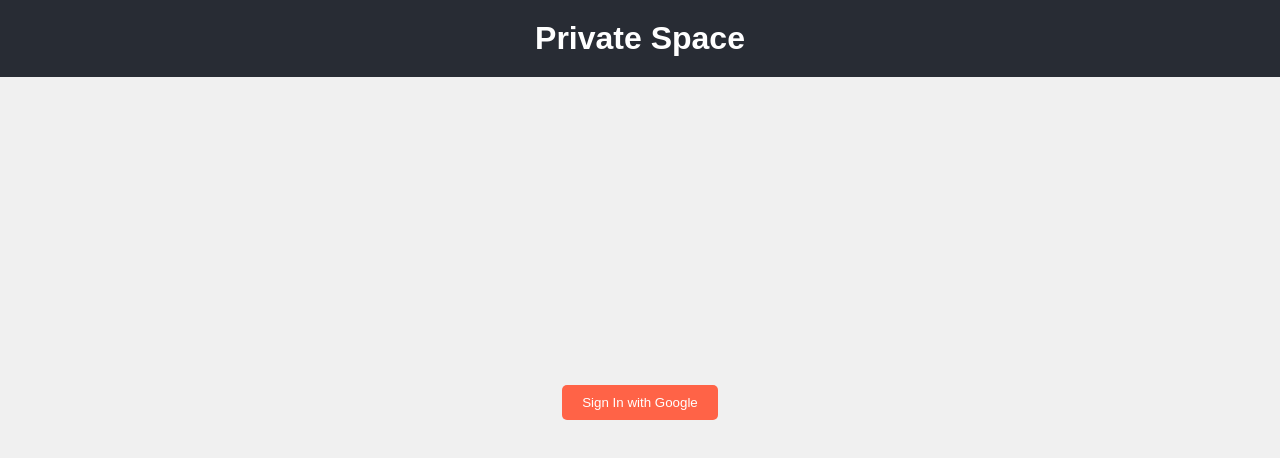
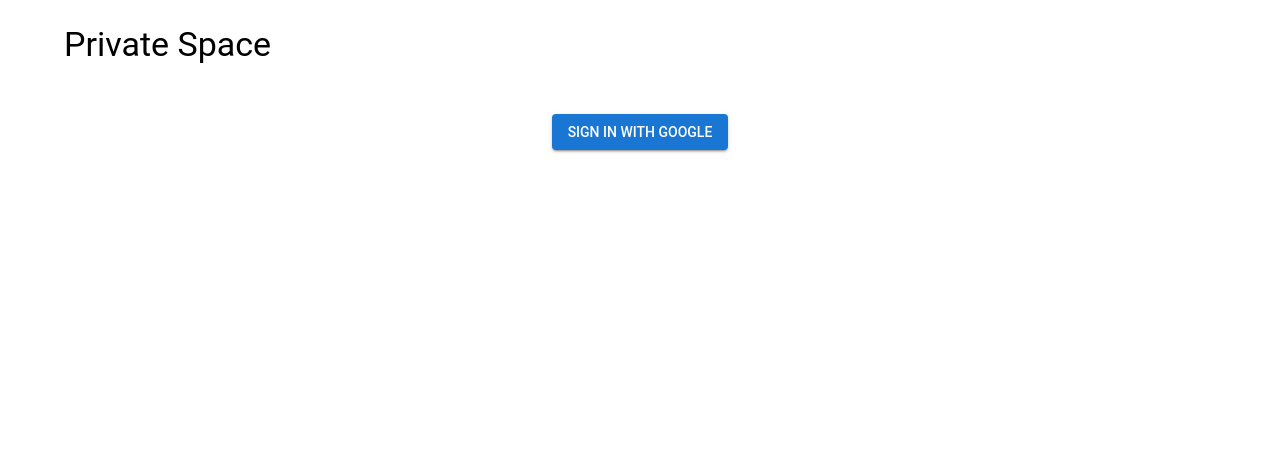
Before and after one commit to Sri2k/private_space, a React (Create React App) app: page / in a window 1280 px wide. Shown: the top 458 px of the page. Built offline with nearby package versions, Linux system fonts and the light colour scheme; no server answers.

Commit message:
Added MUI and working version

```diff
--- a/package.json
+++ b/package.json
@@ -6,6 +6,7 @@
   "dependencies": {
     "@emotion/react": "^11.13.0",
     "@emotion/styled": "^11.13.0",
+    "@mui/icons-material": "^5.16.4",
     "@mui/material": "^5.16.4",
     "@testing-library/jest-dom": "^5.17.0",
     "@testing-library/react": "^13.4.0",
--- a/src/App.tsx
+++ b/src/App.tsx
@@ -1,26 +1,28 @@
 import React from 'react';
 import { useAuthState } from 'react-firebase-hooks/auth';
+import { auth } from './firebaseConfig';
 import ChatRoom from './ChatRoom';
 import SignIn from './SignIn';
-import { auth } from './firebaseConfig';
-import './App.css';
 import SignOut from './SignOut';
+import { Container, Typography, Box, CircularProgress } from '@mui/material';
 
-const App = () =>
+const App: React.FC = () =>
 {
   const [user, loading, error] = useAuthState(auth);
 
-  if (loading) return <div>Authenticating...</div>;
-  if (error) return <div>Authentication Error: {error.message}</div>;
+  if (loading) return <Box display="flex" justifyContent="center" mt={4}><CircularProgress /></Box>;
+  if (error) return <Box display="flex" justifyContent="center" mt={4}><Typography color="error">Authentication Error: {error.message}</Typography></Box>;
 
   return (
-    <div className="App">
-      <header>
-        <h1>Private Space</h1>
+    <Container>
+      <Box display="flex" justifyContent="space-between" alignItems="center" py={2}>
+        <Typography variant="h4">Private Space</Typography>
         {user && <SignOut />}
-      </header>
-      <section>{user ? <ChatRoom /> : <SignIn />}</section>
-    </div>
+      </Box>
+      <Box mt={2}>
+        {user ? <ChatRoom /> : <SignIn />}
+      </Box>
+    </Container>
   );
 };
 
--- a/src/ChatMessage.css
+++ /dev/null
@@ -1,30 +0,0 @@
-.message {
-    display: flex;
-    align-items: center;
-    padding: 10px;
-    margin: 10px 0;
-    border-radius: 10px;
-    max-width: 60%;
-    word-wrap: break-word;
-}
-
-.message.sent {
-    background-color: #dcf8c6;
-    align-self: flex-end;
-}
-
-.message.received {
-    background-color: #f1f0f0;
-    align-self: flex-start;
-}
-
-.message img {
-    width: 40px;
-    height: 40px;
-    border-radius: 50%;
-    margin-right: 10px;
-}
-
-.message p {
-    margin: 0;
-}
--- a/src/ChatMessage.tsx
+++ b/src/ChatMessage.tsx
@@ -1,6 +1,6 @@
 import React from 'react';
 import { auth } from './firebaseConfig';
-import './ChatMessage.css';
+import { Box, Avatar, Typography } from '@mui/material';
 
 interface ChatMessageProps
 {
@@ -19,10 +19,28 @@
     const messageClass = uid === auth.currentUser?.uid ? 'sent' : 'received';
 
     return (
-        <div className={`message ${messageClass}`}>
-            <img src={photoURL} alt="User avatar" />
-            <p>{text}</p>
-        </div>
+        <Box
+            display="flex"
+            alignItems="center"
+            justifyContent={messageClass === 'sent' ? 'flex-end' : 'flex-start'}
+            my={1}
+        >
+            {messageClass === 'received' && (
+                <Avatar src={photoURL} alt="User avatar" sx={{ mr: 1 }} />
+            )}
+            <Box
+                bgcolor={messageClass === 'sent' ? 'primary.main' : 'grey.300'}
+                color={messageClass === 'sent' ? 'primary.contrastText' : 'text.primary'}
+                px={2}
+                py={1}
+                borderRadius={1}
+            >
+                <Typography variant="body1">{text}</Typography>
+            </Box>
+            {messageClass === 'sent' && (
+                <Avatar src={photoURL} alt="User avatar" sx={{ ml: 1 }} />
+            )}
+        </Box>
     );
 };
 
--- a/src/ChatRoom.css
+++ /dev/null
@@ -1,37 +0,0 @@
-main {
-    flex-grow: 1;
-    padding: 20px;
-    background-color: white;
-    max-height: 70vh;
-    overflow-y: auto;
-    border: 1px solid #ccc;
-    border-radius: 10px;
-    margin-bottom: 10px;
-}
-
-form {
-    display: flex;
-    justify-content: center;
-    padding: 10px;
-}
-
-form input {
-    width: 80%;
-    padding: 10px;
-    border: 1px solid #ccc;
-    border-radius: 5px;
-    margin-right: 10px;
-}
-
-form button {
-    padding: 10px 20px;
-    border: none;
-    background-color: #007bff;
-    color: white;
-    border-radius: 5px;
-    cursor: pointer;
-}
-
-form button:hover {
-    background-color: #0056b3;
-}
--- a/src/ChatRoom.tsx
+++ b/src/ChatRoom.tsx
@@ -3,7 +3,7 @@
 import { useCollectionData } from 'react-firebase-hooks/firestore';
 import { auth, firestore } from './firebaseConfig';
 import ChatMessage from './ChatMessage';
-import './ChatRoom.css';
+import { Button, TextField, CircularProgress, Container, Box } from '@mui/material';
 
 interface Message
 {
@@ -27,7 +27,6 @@
 
     const endOfMessagesRef = useRef<HTMLDivElement>(null);
 
-    // Function to fetch more messages when the user scrolls
     const fetchMoreMessages = async () =>
     {
         if (!lastVisible) return;
@@ -49,7 +48,6 @@
         }
     }, [initialMessages]);
 
-    // Function to send a new message to Firestore
     const sendMessage = async (e: React.FormEvent) =>
     {
         e.preventDefault();
@@ -78,26 +76,62 @@
         endOfMessagesRef.current?.scrollIntoView({ behavior: 'smooth' });
     }, [messages]);
 
-    if (loading) return <div>Loading messages...</div>;
+    if (loading) return <CircularProgress />;
     if (error) return <div>Error loading messages: {error.message}</div>;
 
     return (
-        <>
-            <main>
+        <Container>
+            <Box
+                display="flex"
+                flexDirection="column"
+                height="80vh"
+                justifyContent="space-between"
+                mt={2}
+            >
+                <Box
+                    flexGrow={1}
+                    overflow="auto"
+                    p={2}
+                    bgcolor="background.paper"
+                    borderRadius={1}
+                    border={1}
+                    borderColor="divider"
+                >
                     {messages.map((msg) => <ChatMessage key={msg.id} message={msg} />)}
-                {loadingMore && <div>Loading more...</div>}
+                    {loadingMore && <CircularProgress />}
                     <div ref={endOfMessagesRef} />
-            </main>
-            <button onClick={fetchMoreMessages} disabled={loadingMore}>Load More</button>
+                </Box>
+                <Box mt={2}>
+                    <Button
+                        variant="outlined"
+                        onClick={fetchMoreMessages}
+                        disabled={loadingMore}
+                        fullWidth
+                    >
+                        Load More
+                    </Button>
+                </Box>
                 <form onSubmit={sendMessage}>
-                <input
+                    <Box display="flex" mt={2}>
+                        <TextField
+                            fullWidth
+                            variant="outlined"
+                            placeholder="Type your message..."
                             value={formValue}
                             onChange={handleChange}
-                    placeholder="Type your message..."
                         />
-                <button type="submit">Send</button>
+                        <Button
+                            type="submit"
+                            variant="contained"
+                            color="primary"
+                            sx={{ ml: 1 }}
+                        >
+                            Send
+                        </Button>
+                    </Box>
                 </form>
-        </>
+            </Box>
+        </Container>
     );
 };
 
--- a/src/SignIn.css
+++ /dev/null
@@ -1,12 +0,0 @@
-button {
-    padding: 10px 20px;
-    border: none;
-    background-color: #007bff;
-    color: white;
-    border-radius: 5px;
-    cursor: pointer;
-}
-
-button:hover {
-    background-color: #0056b3;
-}
--- a/src/SignIn.tsx
+++ b/src/SignIn.tsx
@@ -1,10 +1,9 @@
 import React from 'react';
 import { GoogleAuthProvider, signInWithPopup } from 'firebase/auth';
 import { auth } from './firebaseConfig';
-import './SignIn.css';
+import { Button, Box } from '@mui/material';
 
-
-const SignIn = () =>
+const SignIn: React.FC = () =>
 {
     const signInWithGoogle = () =>
     {
@@ -15,7 +14,17 @@
         });
     };
 
-    return <button onClick={signInWithGoogle}>Sign In with Google</button>;
+    return (
+        <Box display="flex" justifyContent="center" mt={4}>
+            <Button
+                variant="contained"
+                color="primary"
+                onClick={signInWithGoogle}
+            >
+                Sign In with Google
+            </Button>
+        </Box>
+    );
 };
 
 export default SignIn;
--- a/src/SignOut.css
+++ /dev/null
@@ -1,13 +0,0 @@
-button {
-    padding: 10px 20px;
-    border: none;
-    background-color: #ff6347;
-    color: white;
-    border-radius: 5px;
-    cursor: pointer;
-    margin-top: 10px;
-}
-
-button:hover {
-    background-color: #e5533d;
-}
--- a/src/SignOut.tsx
+++ b/src/SignOut.tsx
@@ -1,9 +1,8 @@
 import React from 'react';
 import { auth } from './firebaseConfig';
-import './SignOut.css';
+import { Button, Box } from '@mui/material';
 
-
-const SignOut = () =>
+const SignOut: React.FC = () =>
 {
     const handleSignOut = async () =>
     {
@@ -16,7 +15,17 @@
         }
     };
 
-    return auth.currentUser ? <button onClick={handleSignOut}>Sign Out</button> : null;
+    return auth.currentUser ? (
+        <Box display="flex" justifyContent="center" mt={2}>
+            <Button
+                variant="outlined"
+                color="secondary"
+                onClick={handleSignOut}
+            >
+                Sign Out
+            </Button>
+        </Box>
+    ) : null;
 };
 
 export default SignOut;
--- a/src/index.tsx
+++ b/src/index.tsx
@@ -1,19 +1,12 @@
 import React from 'react';
-import ReactDOM from 'react-dom/client';
-import './index.css';
+import ReactDOM from 'react-dom';
 import App from './App';
-import reportWebVitals from './reportWebVitals';
+import { ThemeProvider } from '@mui/material/styles';
+import theme from './theme';
 
-const root = ReactDOM.createRoot(
-  document.getElementById('root') as HTMLElement
+ReactDOM.render(
+  <ThemeProvider theme={theme}>
+    <App />
+  </ThemeProvider>,
+  document.getElementById('root')
 );
-root.render(
-  <React.StrictMode>
-    <App />
-  </React.StrictMode>
-);
-
-// If you want to start measuring performance in your app, pass a function
-// to log results (for example: reportWebVitals(console.log))
-// or send to an analytics endpoint. Learn more: https://bit.ly/CRA-vitals
-reportWebVitals();
--- /dev/null
+++ b/src/theme.ts
@@ -0,0 +1,21 @@
+import { createTheme } from '@mui/material/styles';
+
+// Create a theme instance.
+const theme = createTheme({
+    palette: {
+        primary: {
+            main: '#1976d2', // Blue color
+        },
+        secondary: {
+            main: '#dc004e', // Pink color
+        },
+        background: {
+            default: '#f5f5f5',
+        },
+    },
+    typography: {
+        fontFamily: 'Roboto, Arial, sans-serif',
+    },
+});
+
+export default theme;
```
Also changed, not shown: 1 other file (tests, documents, lock files or other folders). Lines whose indentation alone changed are shown as unchanged.
